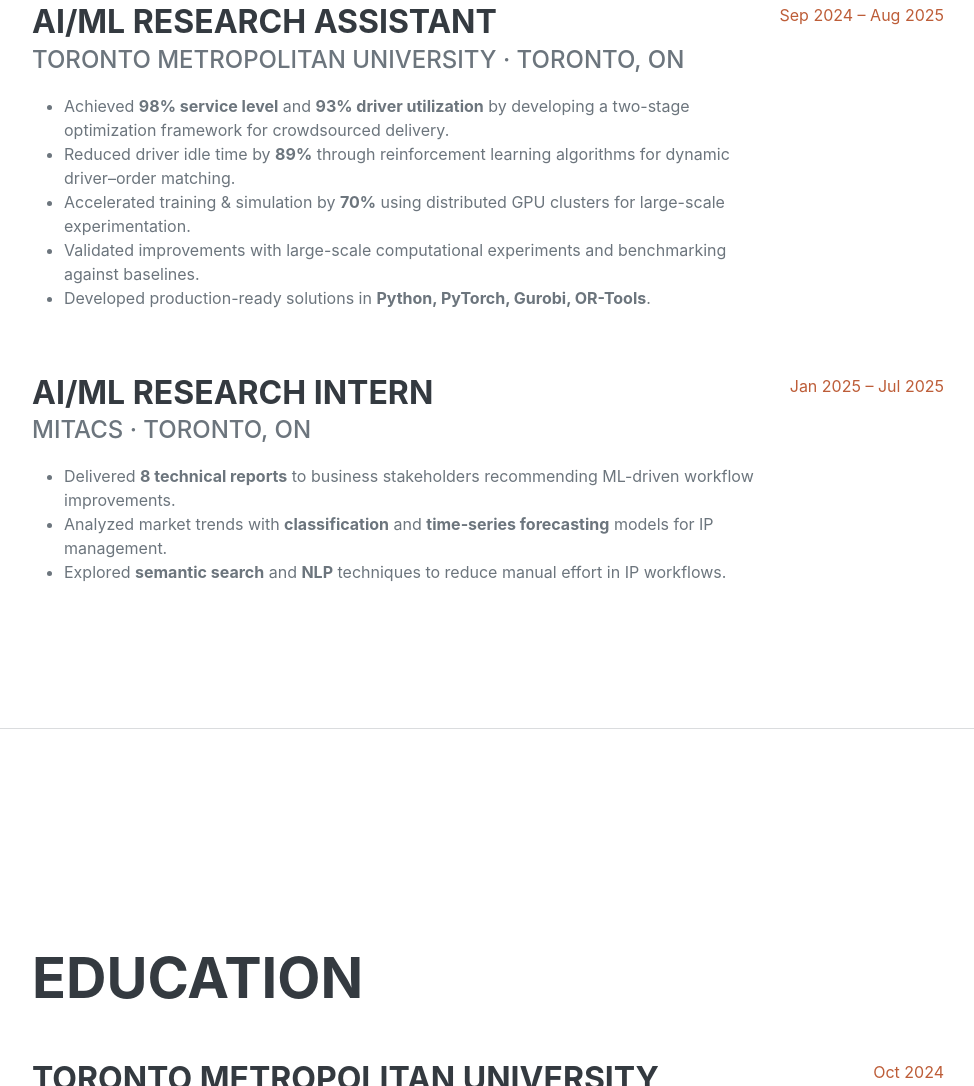
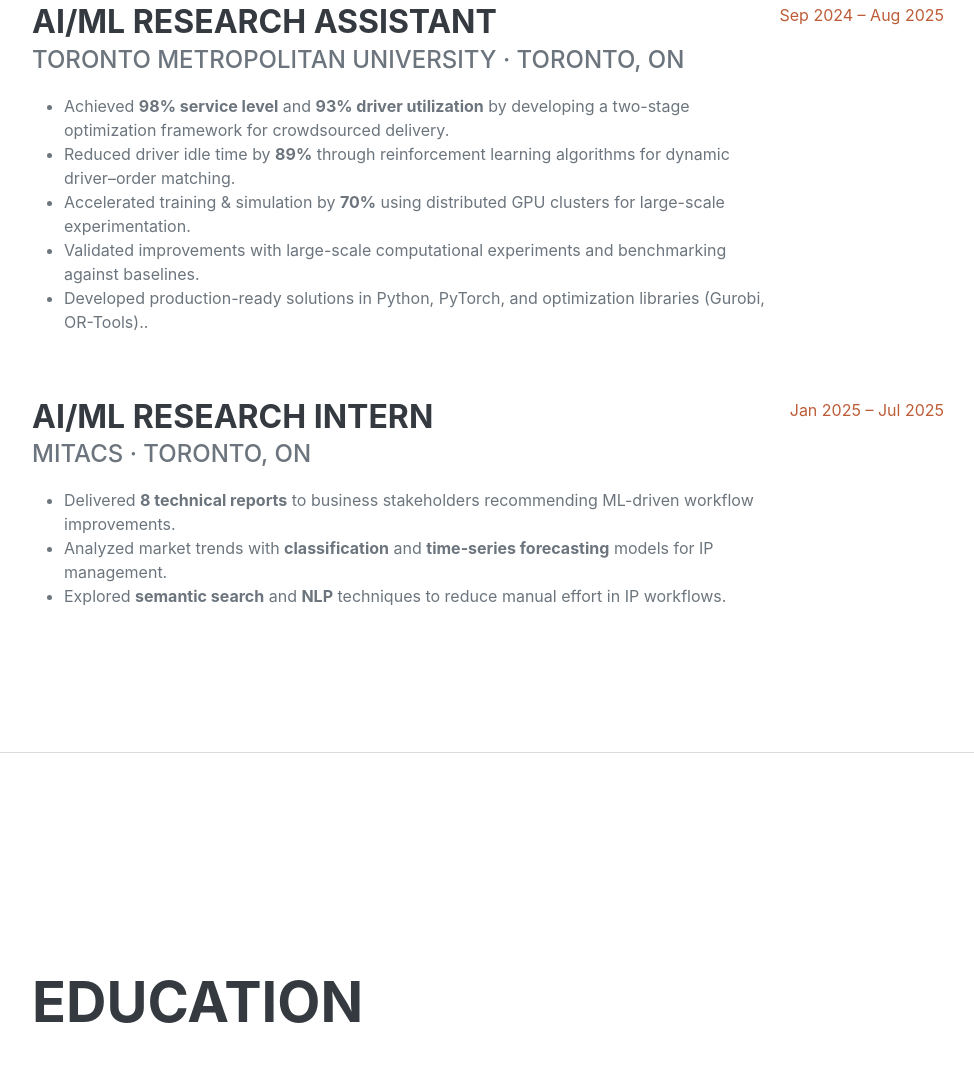
Before and after one commit to sahilpbhatt/sahilbhatt.github.io, a website: page index.html in a window 1280 px wide. Shown: the part 993-2079 px from the top of the page, without its empty margins (288-1262 px from the left). Drawn offline with nearby package versions, Linux system fonts and the light colour scheme; a web font is replaced by a local one.

Commit message:
Update index.html

```diff
--- a/index.html
+++ b/index.html
@@ -85,7 +85,7 @@
           <li>Reduced driver idle time by <b>89%</b> through reinforcement learning algorithms for dynamic driver–order matching.</li>
           <li>Accelerated training & simulation by <b>70%</b> using distributed GPU clusters for large-scale experimentation.</li>
           <li>Validated improvements with large-scale computational experiments and benchmarking against baselines.</li>
-          <li>Developed production-ready solutions in <b>Python, PyTorch, Gurobi, OR-Tools</b>.</li>
+          <li>Developed production-ready solutions in Python, PyTorch, and optimization libraries (Gurobi, OR-Tools).</b>.</li>
         </ul>
       </div>
       <div class="flex-shrink-0"><span class="text-primary">Sep 2024 – Aug 2025</span></div>
```
